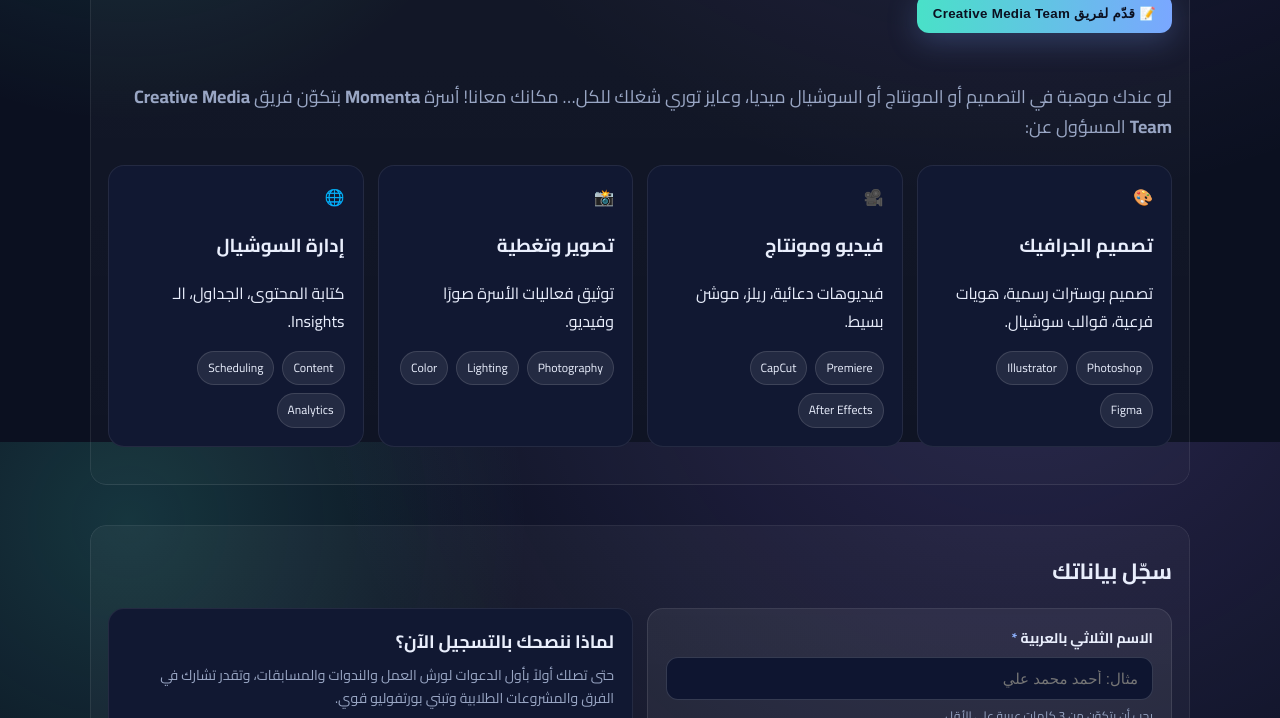
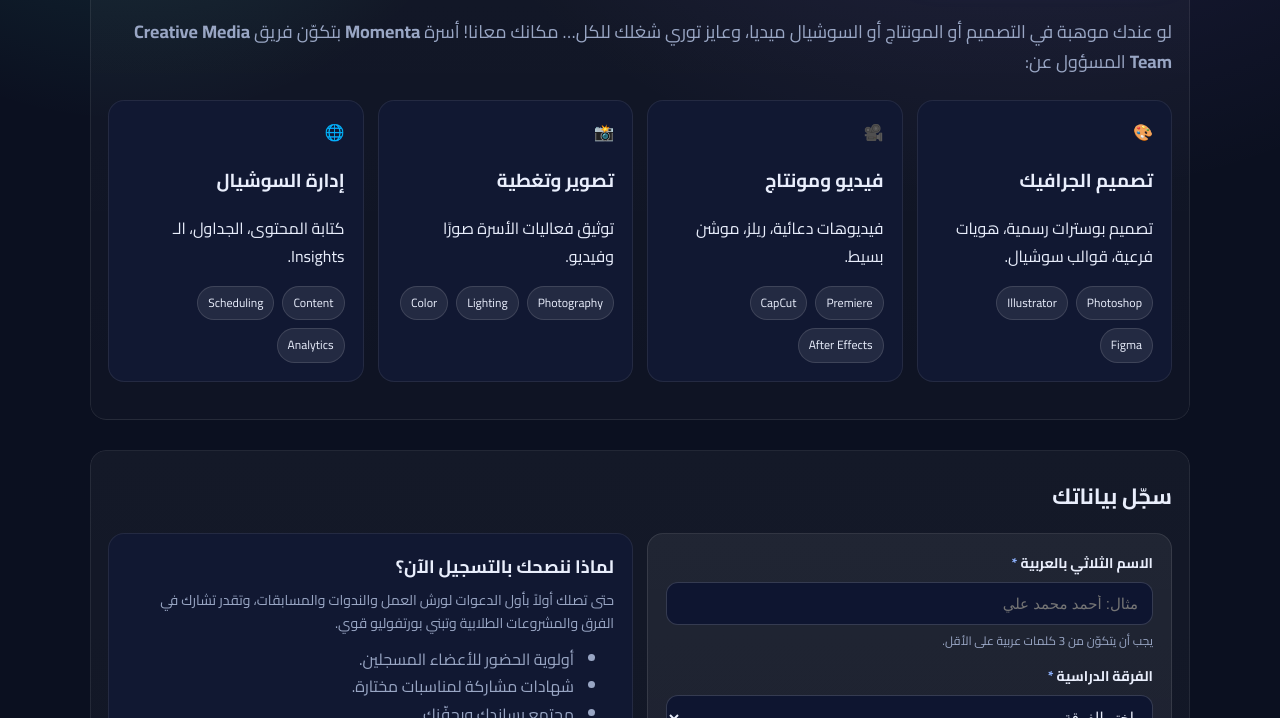
Before and after one commit to YehiaElrify1/Momenta_Form_Site, a plain HTML site: page index.html in a window 1280 px wide. Shown: the part 358-1076 px from the top of the page. Drawn offline with nearby package versions, Linux system fonts and the light colour scheme.

Commit message:
Update index.html

```diff
--- a/index.html
+++ b/index.html
@@ -32,6 +32,9 @@
       background: radial-gradient(1200px 1200px at 80% -20%, rgba(157,124,255,.2), transparent 60%),
                   radial-gradient(800px 800px at 10% 10%, rgba(73,225,200,.18), transparent 50%),
                   var(--bg);
+      background-repeat: no-repeat;
+      background-size: cover;
+      background-position: center;
       color: var(--text);
       line-height: 1.7;
     }
@@ -94,7 +97,7 @@
       position: relative;
       z-index: 0;
       max-width: 1100px;
-      margin: 0 auto 40px;   /* 👈 هنا ضفت 40px تحت كل سكشن */
+      margin: 0 auto 30px;
       padding: 28px 18px 38px;
       border-radius: var(--radius);
       overflow: hidden;
@@ -113,7 +116,7 @@
     }
 
     .section:first-of-type {
-      margin-top: 80px;
+      margin-top: 15px;
     }
 
     .section h2 { margin: 0 0 18px; font-size: 22px; }
```
